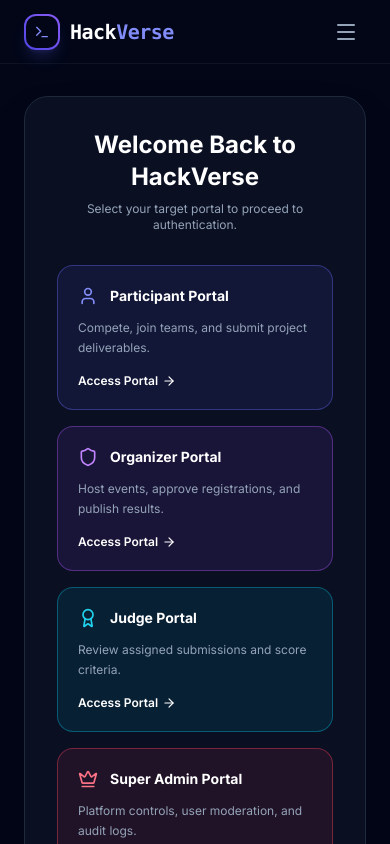
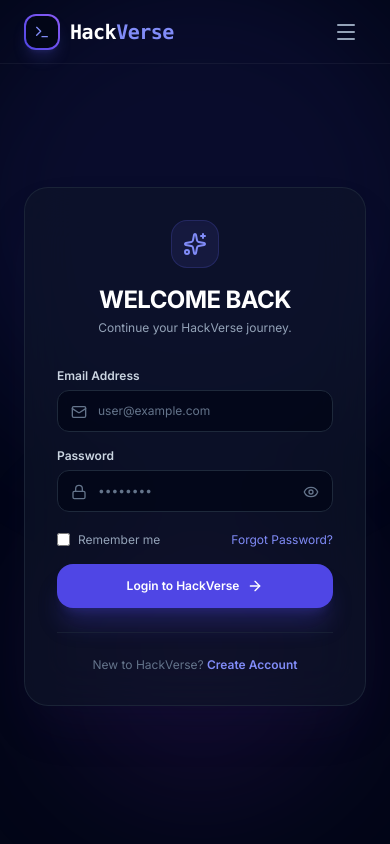
Before and after one commit to Uditgoyal09/HackForge, a React (Vite) app in the folder client/: page /login in a window 390 px wide. Shown: the top 844 px of the page. Built offline with nearby package versions, Linux system fonts and the light colour scheme; no server answers.

Commit message:
simplify login to single form email and password with dynamic role onboarding and 100 percent real database role detection

```diff
--- a/client/src/pages/auth/Login.jsx
+++ b/client/src/pages/auth/Login.jsx
@@ -1,161 +1,136 @@
 import React, { useState } from 'react';
 import { Link, useNavigate } from 'react-router-dom';
 import { motion, AnimatePresence } from 'framer-motion';
-import { User, Shield, Award, Crown, Lock, Mail, ArrowRight, ArrowLeft, CheckCircle2 } from 'lucide-react';
+import { Lock, Mail, ArrowRight, Eye, EyeOff, Loader2, Sparkles, Shield, User, Award, Crown } from 'lucide-react';
 import { authService } from '../../services/authService';
 import { useAuth } from '../../context/AuthContext';
 import { toast } from 'sonner';
 
-const portalsConfig = [
-  {
-    id: 'participant',
-    title: 'Participant Portal',
-    description: 'Compete, join teams, and submit project deliverables.',
+const roleOnboardingMessages = {
+  participant: {
+    welcome: 'Ready to build something amazing?',
+    workspace: 'Opening your Participant Workspace...',
     icon: User,
-    color: 'border-indigo-500/40 text-indigo-400 bg-indigo-500/10 hover:border-indigo-500',
+    color: 'text-indigo-400 border-indigo-500/30 bg-indigo-500/10',
+    bar: 'bg-indigo-500',
+    route: '/participant/dashboard',
   },
-  {
-    id: 'organizer',
-    title: 'Organizer Portal',
-    description: 'Host events, approve registrations, and publish results.',
+  organizer: {
+    welcome: "Let's create the next great hackathon.",
+    workspace: 'Opening your Organizer Workspace...',
     icon: Shield,
-    color: 'border-purple-500/40 text-purple-400 bg-purple-500/10 hover:border-purple-500',
+    color: 'text-purple-400 border-purple-500/30 bg-purple-500/10',
+    bar: 'bg-purple-500',
+    route: '/organizer/dashboard',
   },
-  {
-    id: 'judge',
-    title: 'Judge Portal',
-    description: 'Review assigned submissions and score criteria.',
+  judge: {
+    welcome: 'Ready to discover the best innovations?',
+    workspace: 'Opening your Judge Workspace...',
     icon: Award,
-    color: 'border-cyan-500/40 text-cyan-400 bg-cyan-500/10 hover:border-cyan-500',
+    color: 'text-cyan-400 border-cyan-500/30 bg-cyan-500/10',
+    bar: 'bg-cyan-500',
+    route: '/judge/dashboard',
   },
-  {
-    id: 'admin',
-    title: 'Super Admin Portal',
-    description: 'Platform controls, user moderation, and audit logs.',
+  admin: {
+    welcome: 'Welcome back to HackVerse Control.',
+    workspace: 'Opening your Admin Workspace...',
     icon: Crown,
-    color: 'border-rose-500/40 text-rose-400 bg-rose-500/10 hover:border-rose-500',
+    color: 'text-rose-400 border-rose-500/30 bg-rose-500/10',
+    bar: 'bg-rose-500',
+    route: '/admin/dashboard',
   },
-];
+};
 
 const Login = () => {
   const navigate = useNavigate();
   const { login: setAuthSession } = useAuth();
 
-  const [step, setStep] = useState(1);
-  const [selectedPortal, setSelectedPortal] = useState('participant');
-
   const [email, setEmail] = useState('');
   const [password, setPassword] = useState('');
-  const [loading, setLoading] = useState(false);
+  const [showPassword, setShowPassword] = useState(false);
+  const [rememberMe, setRememberMe] = useState(false);
 
-  const handleSelectPortal = (portalId) => {
-    setSelectedPortal(portalId);
-    setStep(2);
-  };
+  // States: 'idle' | 'authenticating' | 'identified' | 'workspace_loading'
+  const [authState, setAuthState] = useState('idle');
+  const [authUser, setAuthUser] = useState(null);
 
   const handleLoginSubmit = async (e) => {
     e.preventDefault();
     if (!email.trim() || !password) {
-      toast.error('Please enter email and password');
+      toast.error('Please enter both email and password');
       return;
     }
 
-    setLoading(true);
-    setStep(3); // Loading state
+    setAuthState('authenticating');
 
     try {
       const res = await authService.login({
         email: email.trim(),
         password,
-        loginAs: selectedPortal,
       });
 
       if (res.success && res.data) {
-        toast.success(`Welcome back to ${selectedPortal.toUpperCase()} Portal!`);
-        setAuthSession(res.data, res.data.token);
+        const user = res.data;
+        setAuthUser(user);
 
-        // Redirect to portal dashboard
-        if (selectedPortal === 'organizer') navigate('/organizer/dashboard');
-        else if (selectedPortal === 'judge') navigate('/judge/dashboard');
-        else if (selectedPortal === 'admin') navigate('/admin/dashboard');
-        else navigate('/participant/dashboard');
+        // State 2: User Identified
+        setAuthState('identified');
+
+        // State 3: Workspace Loading after 700ms
+        setTimeout(() => {
+          setAuthState('workspace_loading');
+
+          // Redirect to role dashboard after 700ms
+          setTimeout(() => {
+            setAuthSession(user, user.token);
+            const targetRoute = roleOnboardingMessages[user.role]?.route || '/participant/dashboard';
+            navigate(targetRoute);
+          }, 700);
+        }, 700);
+      } else {
+        setAuthState('idle');
+        toast.error(res.message || 'Invalid email or password');
       }
     } catch (err) {
-      toast.error(err.response?.data?.message || 'Invalid email or password');
-      setStep(2); // Return to credentials step on failure
-    } finally {
-      setLoading(false);
+      setAuthState('idle');
+      const errorMsg = err.response?.data?.message || 'Invalid email or password';
+      toast.error(errorMsg);
     }
   };
 
+  const currentRoleConfig = authUser
+    ? roleOnboardingMessages[authUser.role] || roleOnboardingMessages.participant
+    : roleOnboardingMessages.participant;
+  const RoleIcon = currentRoleConfig.icon;
+
   return (
-    <div className="min-h-screen bg-slate-950 text-white flex items-center justify-center pt-24 pb-12 px-6">
-      <div className="max-w-xl w-full">
+    <div className="min-h-screen bg-slate-950 text-white flex items-center justify-center pt-24 pb-12 px-6 relative overflow-hidden">
+      {/* Dynamic Background Effects */}
+      <div className="absolute top-1/4 left-1/2 -translate-x-1/2 -translate-y-1/2 w-[500px] h-[500px] bg-indigo-600/10 rounded-full blur-3xl pointer-events-none" />
+      <div className="absolute bottom-10 right-10 w-[300px] h-[300px] bg-purple-600/10 rounded-full blur-3xl pointer-events-none" />
+
+      <div className="max-w-md w-full relative z-10">
         <AnimatePresence mode="wait">
-          {/* STEP 1: PORTAL SELECTION */}
-          {step === 1 && (
+          {/* LOGIN FORM (IDLE or AUTHENTICATING) */}
+          {(authState === 'idle' || authState === 'authenticating') && (
             <motion.div
-              key="portal-step1"
-              initial={{ opacity: 0, scale: 0.95 }}
-              animate={{ opacity: 1, scale: 1 }}
+              key="login-form"
+              initial={{ opacity: 0, y: 20 }}
+              animate={{ opacity: 1, y: 0 }}
               exit={{ opacity: 0, scale: 0.95 }}
-              className="bg-slate-900/60 border border-slate-800 rounded-3xl p-8 shadow-2xl"
+              transition={{ duration: 0.3 }}
+              className="bg-slate-900/60 backdrop-blur-xl border border-slate-800/80 rounded-3xl p-8 shadow-2xl shadow-indigo-950/20"
             >
-              <h2 className="text-2xl font-extrabold mb-2 text-center">Welcome Back to HackVerse</h2>
-              <p className="text-xs text-slate-400 text-center mb-8">Select your target portal to proceed to authentication.</p>
-
-              <div className="grid grid-cols-1 sm:grid-cols-2 gap-4 mb-8">
-                {portalsConfig.map((p) => {
-                  const Icon = p.icon;
-                  return (
-                    <div
-                      key={p.id}
-                      onClick={() => handleSelectPortal(p.id)}
-                      className={`p-5 rounded-2xl border cursor-pointer transition-all flex flex-col justify-between ${p.color}`}
-                    >
-                      <div className="flex items-center gap-3 mb-3">
-                        <Icon className="w-5 h-5" />
-                        <h3 className="font-bold text-sm text-white">{p.title}</h3>
-                      </div>
-                      <p className="text-xs text-slate-400 leading-relaxed mb-4">{p.description}</p>
-                      <div className="flex items-center text-xs font-semibold text-white gap-1 group">
-                        Access Portal <ArrowRight className="w-3.5 h-3.5 group-hover:translate-x-1 transition-transform" />
-                      </div>
-                    </div>
-                  );
-                })}
+              {/* Header */}
+              <div className="text-center mb-8">
+                <div className="w-12 h-12 rounded-2xl bg-indigo-500/10 border border-indigo-500/20 text-indigo-400 flex items-center justify-center mx-auto mb-4">
+                  <Sparkles className="w-6 h-6" />
+                </div>
+                <h1 className="text-2xl font-black tracking-tight text-white mb-1">WELCOME BACK</h1>
+                <p className="text-xs text-slate-400">Continue your HackVerse journey.</p>
               </div>
 
-              <div className="text-center text-xs text-slate-500 border-t border-slate-800/60 pt-6">
-                Don't have an account yet?{' '}
-                <Link to="/signup" className="text-indigo-400 hover:underline font-semibold">
-                  Sign up for HackVerse
-                </Link>
-              </div>
-            </motion.div>
-          )}
-
-          {/* STEP 2: CREDENTIALS INPUT */}
-          {step === 2 && (
-            <motion.div
-              key="portal-step2"
-              initial={{ opacity: 0, x: 20 }}
-              animate={{ opacity: 1, x: 0 }}
-              exit={{ opacity: 0, x: -20 }}
-              className="bg-slate-900/60 border border-slate-800 rounded-3xl p-8 shadow-2xl"
-            >
-              <div className="flex items-center justify-between mb-4">
-                <button onClick={() => setStep(1)} className="text-xs text-indigo-400 hover:underline flex items-center gap-1">
-                  <ArrowLeft className="w-3.5 h-3.5" /> Back to Portals
-                </button>
-                <span className="text-[10px] font-mono font-bold uppercase px-2.5 py-0.5 rounded-full bg-indigo-500/10 text-indigo-400 border border-indigo-500/20">
-                  {selectedPortal} Portal
-                </span>
-              </div>
-
-              <h2 className="text-2xl font-extrabold mb-1">Enter Credentials</h2>
-              <p className="text-xs text-slate-400 mb-6">Authenticate to access your {selectedPortal.toUpperCase()} dashboard.</p>
-
+              {/* Form */}
               <form onSubmit={handleLoginSubmit} className="space-y-4 text-xs">
                 <div>
                   <label className="block font-semibold text-slate-300 mb-1.5">Email Address</label>
@@ -167,7 +142,8 @@ const Login = () => {
                       placeholder="user@example.com"
                       value={email}
                       onChange={(e) => setEmail(e.target.value)}
-                      className="w-full pl-10 pr-4 py-3 bg-slate-950 border border-slate-800 rounded-xl text-white placeholder-slate-500 focus:outline-none focus:border-indigo-500"
+                      disabled={authState === 'authenticating'}
+                      className="w-full pl-10 pr-4 py-3 bg-slate-950/80 border border-slate-800 rounded-xl text-white placeholder-slate-500 focus:outline-none focus:border-indigo-500 transition-colors disabled:opacity-50"
                     />
                   </div>
                 </div>
@@ -177,39 +153,135 @@ const Login = () => {
                   <div className="relative">
                     <Lock className="w-4 h-4 text-slate-500 absolute left-3.5 top-3.5" />
                     <input
-                      type="password"
+                      type={showPassword ? 'text' : 'password'}
                       required
                       placeholder="••••••••"
                       value={password}
                       onChange={(e) => setPassword(e.target.value)}
-                      className="w-full pl-10 pr-4 py-3 bg-slate-950 border border-slate-800 rounded-xl text-white placeholder-slate-500 focus:outline-none focus:border-indigo-500"
+                      disabled={authState === 'authenticating'}
+                      className="w-full pl-10 pr-10 py-3 bg-slate-950/80 border border-slate-800 rounded-xl text-white placeholder-slate-500 focus:outline-none focus:border-indigo-500 transition-colors disabled:opacity-50"
                     />
+                    <button
+                      type="button"
+                      onClick={() => setShowPassword(!showPassword)}
+                      className="absolute right-3.5 top-3.5 text-slate-500 hover:text-slate-300 transition-colors"
+                    >
+                      {showPassword ? <EyeOff className="w-4 h-4" /> : <Eye className="w-4 h-4" />}
+                    </button>
                   </div>
                 </div>
 
+                {/* Remember Me & Forgot Password */}
+                <div className="flex items-center justify-between pt-1">
+                  <label className="flex items-center gap-2 cursor-pointer select-none text-slate-400 hover:text-slate-300">
+                    <input
+                      type="checkbox"
+                      checked={rememberMe}
+                      onChange={(e) => setRememberMe(e.target.checked)}
+                      className="rounded bg-slate-950 border-slate-800 text-indigo-500 focus:ring-indigo-500"
+                    />
+                    <span>Remember me</span>
+                  </label>
+
+                  <button
+                    type="button"
+                    onClick={() => toast.info('Password reset instructions will be sent to your registered email.')}
+                    className="text-indigo-400 hover:underline"
+                  >
+                    Forgot Password?
+                  </button>
+                </div>
+
+                {/* Submit Button */}
                 <button
                   type="submit"
-                  className="w-full py-3.5 rounded-2xl bg-indigo-600 hover:bg-indigo-500 text-white font-semibold text-xs transition-all shadow-xl shadow-indigo-600/25 flex items-center justify-center gap-2 mt-6"
+                  disabled={authState === 'authenticating'}
+                  className="w-full py-3.5 rounded-2xl bg-indigo-600 hover:bg-indigo-500 text-white font-semibold text-xs transition-all shadow-xl shadow-indigo-600/25 flex items-center justify-center gap-2 mt-6 disabled:opacity-60 disabled:cursor-not-allowed"
                 >
-                  Log in to {selectedPortal.toUpperCase()} Portal <ArrowRight className="w-4 h-4" />
+                  {authState === 'authenticating' ? (
+                    <>
+                      <Loader2 className="w-4 h-4 animate-spin text-white" />
+                      <span>Authenticating...</span>
+                    </>
+                  ) : (
+                    <>
+                      <span>Login to HackVerse</span>
+                      <ArrowRight className="w-4 h-4" />
+                    </>
+                  )}
                 </button>
               </form>
+
+              {/* Bottom Signup Link */}
+              <div className="text-center text-xs text-slate-500 border-t border-slate-800/60 pt-6 mt-6">
+                New to HackVerse?{' '}
+                <Link to="/signup" className="text-indigo-400 hover:underline font-semibold">
+                  Create Account
+                </Link>
+              </div>
             </motion.div>
           )}
 
-          {/* STEP 3: AUTHENTICATING LOADING TRANSITION */}
-          {step === 3 && (
+          {/* ONBOARDING STATE 2: USER IDENTIFIED */}
+          {authState === 'identified' && authUser && (
             <motion.div
-              key="portal-step3"
+              key="onboarding-identified"
+              initial={{ opacity: 0, scale: 0.9 }}
+              animate={{ opacity: 1, scale: 1 }}
+              exit={{ opacity: 0, y: -20 }}
+              transition={{ duration: 0.3 }}
+              className="bg-slate-900/80 backdrop-blur-2xl border border-slate-800 rounded-3xl p-10 text-center shadow-2xl space-y-6"
+            >
+              <div className={`w-16 h-16 rounded-3xl border ${currentRoleConfig.color} flex items-center justify-center mx-auto shadow-lg`}>
+                <RoleIcon className="w-8 h-8" />
+              </div>
+
+              <div>
+                <h2 className="text-2xl font-black text-white mb-2">
+                  Welcome back, {authUser.name} 👋
+                </h2>
+                <p className="text-sm font-medium text-slate-300">
+                  {currentRoleConfig.welcome}
+                </p>
+              </div>
+
+              <div className="inline-flex items-center gap-2 px-3 py-1 rounded-full bg-slate-950 border border-slate-800 text-[11px] font-mono uppercase text-indigo-400 font-bold">
+                <span className="w-2 h-2 rounded-full bg-emerald-400 animate-pulse" />
+                Authenticated as {authUser.role}
+              </div>
+            </motion.div>
+          )}
+
+          {/* ONBOARDING STATE 3: WORKSPACE LOADING */}
+          {authState === 'workspace_loading' && authUser && (
+            <motion.div
+              key="onboarding-workspace"
               initial={{ opacity: 0, scale: 0.95 }}
               animate={{ opacity: 1, scale: 1 }}
-              className="bg-slate-900/60 border border-slate-800 rounded-3xl p-12 text-center shadow-2xl space-y-4"
+              exit={{ opacity: 0 }}
+              transition={{ duration: 0.3 }}
+              className="bg-slate-900/80 backdrop-blur-2xl border border-slate-800 rounded-3xl p-10 text-center shadow-2xl space-y-6"
             >
-              <div className="w-12 h-12 rounded-2xl bg-indigo-500/10 border border-indigo-500/20 text-indigo-400 flex items-center justify-center mx-auto animate-spin">
-                <Shield className="w-6 h-6" />
+              <div className={`w-16 h-16 rounded-3xl border ${currentRoleConfig.color} flex items-center justify-center mx-auto shadow-lg`}>
+                <Loader2 className="w-8 h-8 animate-spin" />
               </div>
-              <h3 className="font-extrabold text-xl">Authenticating {selectedPortal.toUpperCase()}...</h3>
-              <p className="text-xs text-slate-400">Verifying credentials and MongoDB role permissions.</p>
+
+              <div>
+                <h2 className="text-xl font-bold text-white mb-1">
+                  {currentRoleConfig.workspace}
+                </h2>
+                <p className="text-xs text-slate-400">Loading your live dashboard and MongoDB metrics...</p>
+              </div>
+
+              {/* Progress Bar */}
+              <div className="w-full bg-slate-950 h-2 rounded-full overflow-hidden border border-slate-800">
+                <motion.div
+                  initial={{ width: '0%' }}
+                  animate={{ width: '100%' }}
+                  transition={{ duration: 0.6, ease: 'easeInOut' }}
+                  className={`h-full ${currentRoleConfig.bar}`}
+                />
+              </div>
             </motion.div>
           )}
         </AnimatePresence>
--- a/client/src/pages/auth/Signup.jsx
+++ b/client/src/pages/auth/Signup.jsx
@@ -1,7 +1,7 @@
 import React, { useState } from 'react';
 import { Link, useNavigate } from 'react-router-dom';
 import { motion, AnimatePresence } from 'framer-motion';
-import { User, Shield, Award, Lock, Mail, ArrowRight, ArrowLeft, Key, CheckCircle2 } from 'lucide-react';
+import { User, Shield, Award, Lock, Mail, ArrowRight, ArrowLeft, Key, CheckCircle2, Eye, EyeOff } from 'lucide-react';
 import { authService } from '../../services/authService';
 import { useAuth } from '../../context/AuthContext';
 import { toast } from 'sonner';
@@ -45,6 +45,8 @@ const Signup = () => {
   const [email, setEmail] = useState('');
   const [password, setPassword] = useState('');
   const [confirmPassword, setConfirmPassword] = useState('');
+  const [showPassword, setShowPassword] = useState(false);
+  const [showConfirmPassword, setShowConfirmPassword] = useState(false);
 
   // Role-Specific Info
   const [verificationCode, setVerificationCode] = useState('');
@@ -236,29 +238,47 @@ const Signup = () => {
                   />
                 </div>
 
-                <div className="grid grid-cols-2 gap-4">
+                <div className="grid grid-cols-1 sm:grid-cols-2 gap-4">
                   <div>
                     <label className="block font-semibold text-slate-300 mb-1.5">Password</label>
+                    <div className="relative">
                       <input
-                      type="password"
+                        type={showPassword ? 'text' : 'password'}
                         required
                         placeholder="••••••••"
                         value={password}
                         onChange={(e) => setPassword(e.target.value)}
-                      className="w-full px-4 py-3 bg-slate-950 border border-slate-800 rounded-xl text-white placeholder-slate-500 focus:outline-none focus:border-indigo-500"
+                        className="w-full px-4 py-3 bg-slate-950 border border-slate-800 rounded-xl text-white placeholder-slate-500 focus:outline-none focus:border-indigo-500 pr-10"
                       />
+                      <button
+                        type="button"
+                        onClick={() => setShowPassword(!showPassword)}
+                        className="absolute right-3.5 top-3.5 text-slate-500 hover:text-slate-300"
+                      >
+                        {showPassword ? <EyeOff className="w-4 h-4" /> : <Eye className="w-4 h-4" />}
+                      </button>
+                    </div>
                   </div>
 
                   <div>
                     <label className="block font-semibold text-slate-300 mb-1.5">Confirm Password</label>
+                    <div className="relative">
                       <input
-                      type="password"
+                        type={showConfirmPassword ? 'text' : 'password'}
                         required
                         placeholder="••••••••"
                         value={confirmPassword}
                         onChange={(e) => setConfirmPassword(e.target.value)}
-                      className="w-full px-4 py-3 bg-slate-950 border border-slate-800 rounded-xl text-white placeholder-slate-500 focus:outline-none focus:border-indigo-500"
+                        className="w-full px-4 py-3 bg-slate-950 border border-slate-800 rounded-xl text-white placeholder-slate-500 focus:outline-none focus:border-indigo-500 pr-10"
                       />
+                      <button
+                        type="button"
+                        onClick={() => setShowConfirmPassword(!showConfirmPassword)}
+                        className="absolute right-3.5 top-3.5 text-slate-500 hover:text-slate-300"
+                      >
+                        {showConfirmPassword ? <EyeOff className="w-4 h-4" /> : <Eye className="w-4 h-4" />}
+                      </button>
+                    </div>
                   </div>
                 </div>
 
```
Also changed, not shown: 1 other file (tests, documents, lock files or other folders). Lines whose indentation alone changed are shown as unchanged.
